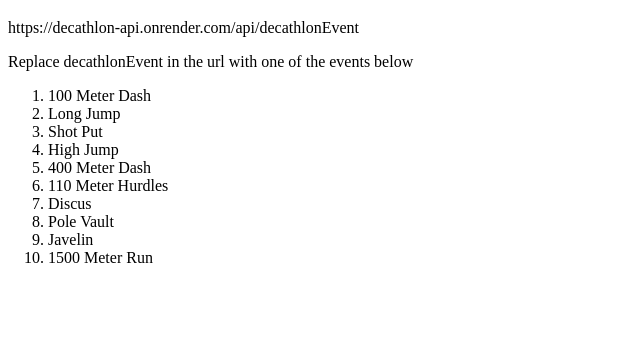
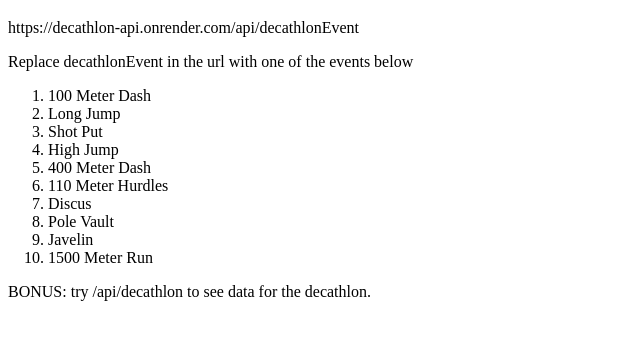
Before and after one commit to skylerreising/decathlon-api, a website: page index.html in a window 1280 px wide. Shown: the part 61-400 px from the top of the page, without its empty margins (0-640 px from the left). Drawn offline with Linux system fonts and the light colour scheme.

Commit message:
Updated index.html to include Decathlon!

```diff
--- a/index.html
+++ b/index.html
@@ -21,5 +21,6 @@
         <li>Javelin</li>
         <li>1500 Meter Run</li>
     </ol>
+    <p>BONUS: try /api/decathlon to see data for the decathlon.</p>
 </body>
 </html>
```
